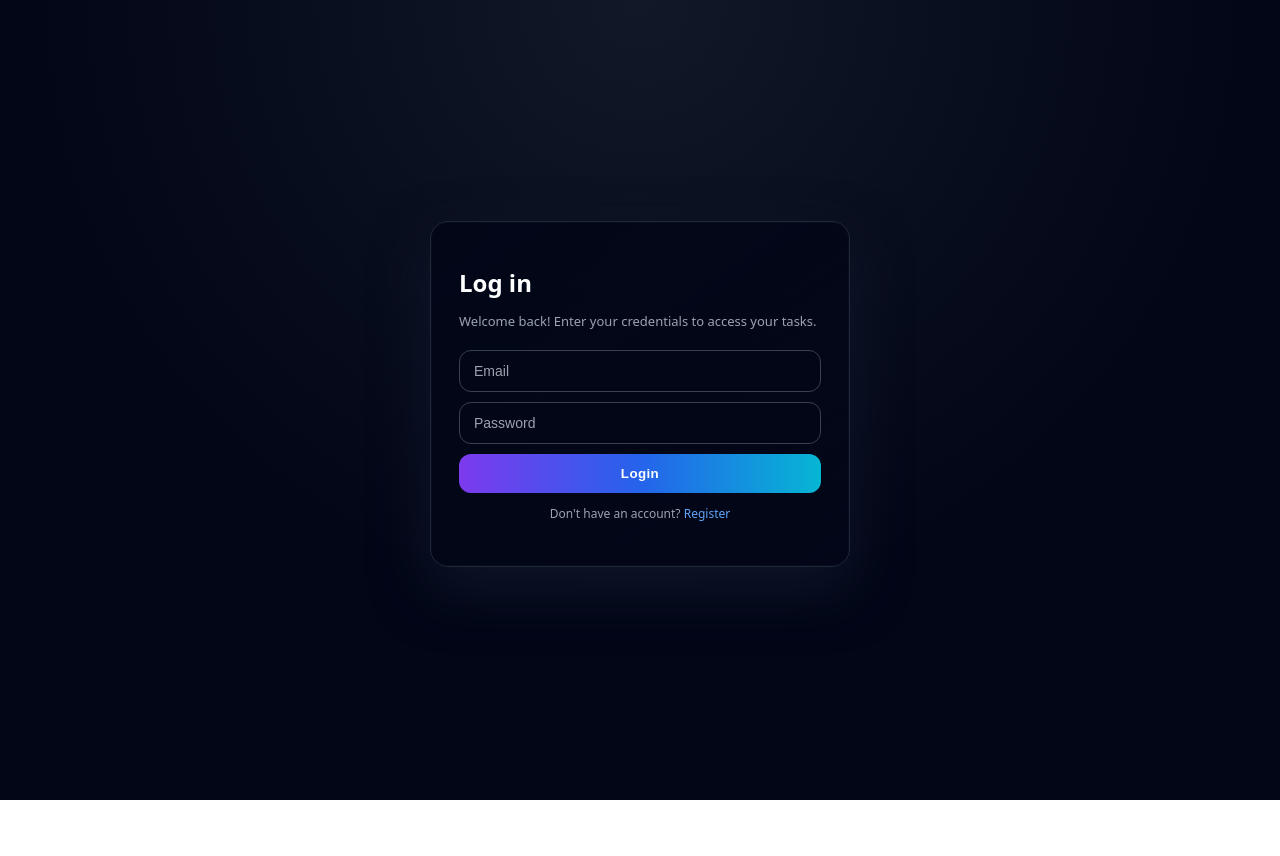
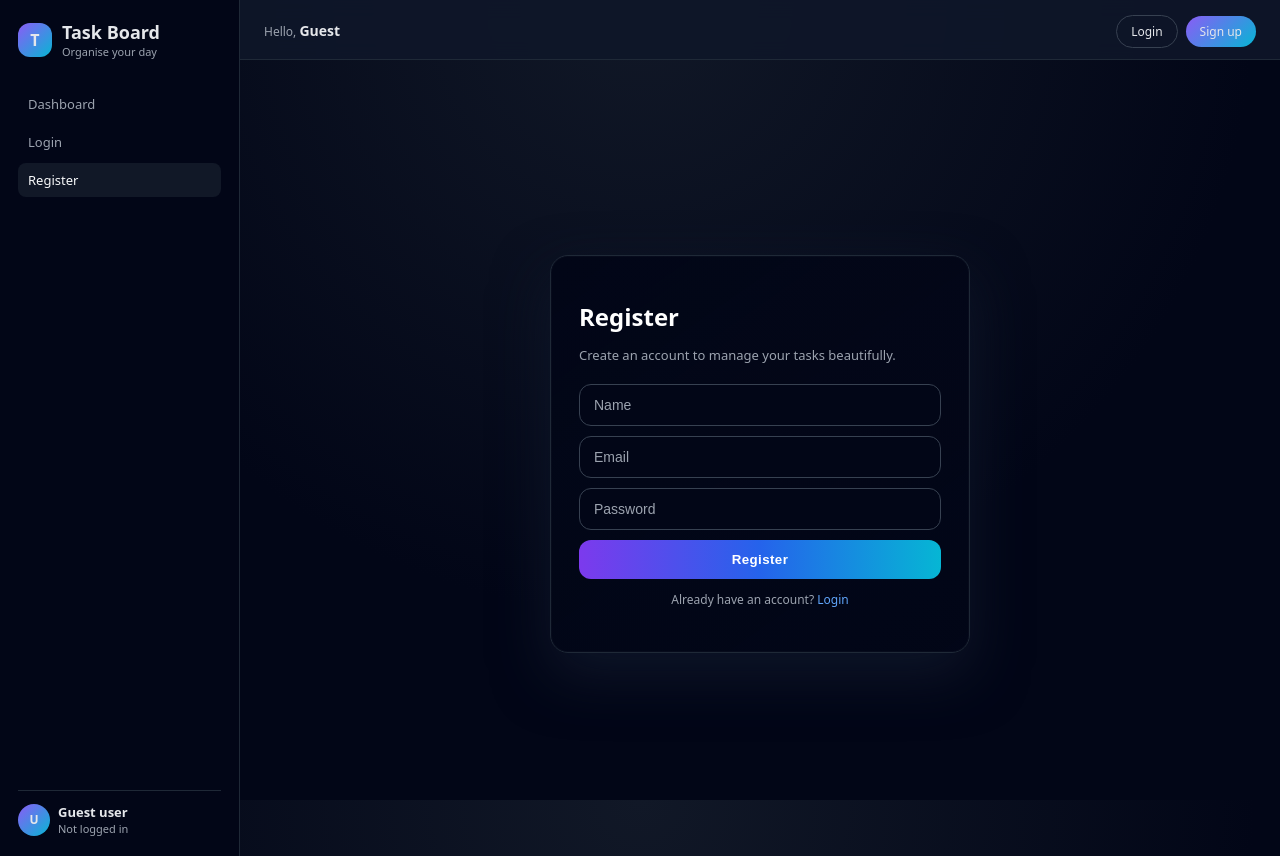
Before and after one commit to Priti130902/Task, a React (Vite) app in the folder frontend/: page /register in a window 1280 px wide. Before the commit this address led to /register#/login. Before the commit the page ends 800 px from the top, so only its background shows below. Built offline with nearby package versions, Linux system fonts and the light colour scheme.

Commit message:
fix routing and move vercel config

```diff
--- a/frontend/src/App.jsx
+++ b/frontend/src/App.jsx
@@ -14,21 +14,32 @@ export default function App() {
 
   return (
     <div className="app-layout">
-      {isAuthenticated && <Sidebar />}
-
+      {/* Sidebar + Topbar hamesha dikhao,
+          bas routes ko protect karo */}
+      <Sidebar />
       <div className="main-area">
-        {isAuthenticated && <Topbar />}
+        <Topbar />
 
         <main className="page-content">
           <Routes>
+            {/* Dashboard sirf logged-in user ke liye */}
             <Route
               path="/"
               element={
                 isAuthenticated ? <Dashboard /> : <Navigate to="/login" />
               }
             />
-            <Route path="/login" element={<Login />} />
-            <Route path="/register" element={<Register />} />
+
+            {/* Login / Register pages:
+                agar already login hai to wapas Dashboard */}
+            <Route
+              path="/login"
+              element={isAuthenticated ? <Navigate to="/" /> : <Login />}
+            />
+            <Route
+              path="/register"
+              element={isAuthenticated ? <Navigate to="/" /> : <Register />}
+            />
           </Routes>
         </main>
       </div>
--- a/frontend/src/features/auth/authSlice.js
+++ b/frontend/src/features/auth/authSlice.js
@@ -15,10 +15,10 @@ const initialState = {
 
 // ✅ LOGIN
 export const loginUser = createAsyncThunk(
-  "auth/login",
+  "/api/auth/login",
   async (data, thunkAPI) => {
     try {
-      const res = await API.post("/auth/login", data); // { user, token }
+      const res = await API.post("/api/auth/login", data); // { user, token }
       return res.data;
     } catch (err) {
       return thunkAPI.rejectWithValue(
--- a/frontend/src/main.jsx
+++ b/frontend/src/main.jsx
@@ -10,9 +10,9 @@ import './index.css'
 ReactDOM.createRoot(document.getElementById('root')).render(
   <React.StrictMode>
     <Provider store={store}>
-      <HashRouter>
+      <BrowserRouter>
         <App />
-      </HashRouter>
+      </BrowserRouter>
     </Provider>
   </React.StrictMode>
 )
```
Also changed, not shown: frontend/vercel.json (deleted), 1 other file (tests, documents, lock files or other folders).
